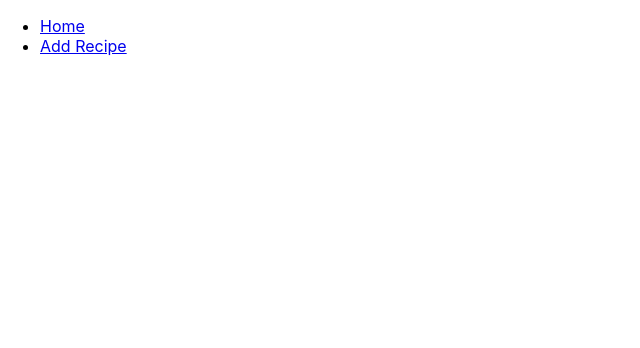
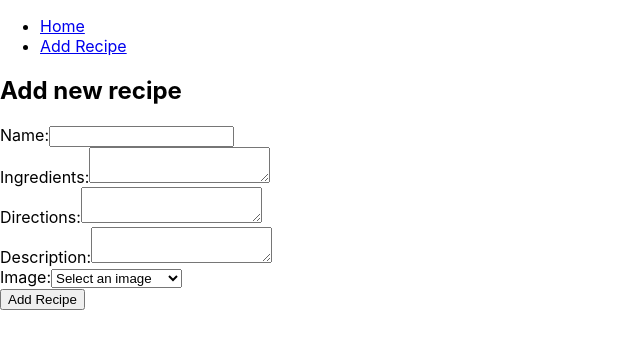
Before and after one commit to RubenCulebro/Assignment_1_Recipes, a React (Create React App) app: page /add in a window 1280 px wide. Before the commit this address had no page. Shown: the top 348 px of the page, without its empty margins (0-640 px from the left). Built offline with nearby package versions, Linux system fonts and the light colour scheme.

Commit message:
Create form user interface and set up form submission handling

```diff
--- a/src/AddRecipe.js
+++ b/src/AddRecipe.js
@@ -1,4 +1,5 @@
 import React, { useState } from 'react';
+import { useNavigate } from 'react-router-dom';
 
 function AddRecipe({ onAdd }) {
     const [name, setName] = useState("");
@@ -7,11 +8,57 @@ function AddRecipe({ onAdd }) {
     const [description, setDescription] = useState("");
     const [image, setImage] = useState("");
 
-  return (
-    <div>
-      {/* Form for adding a new recipe will be rendered here */}
-    </div>
-  );
+    const navigate = useNavigate();
+
+    const handleSubmit = (e) => {
+        e.preventDefault();
+
+        const newRecipe = {
+            name,
+            ingredients,
+            directions,
+            description,
+            image
+        };
+
+        onAdd(newRecipe);
+        navigate('/');
+    };
+
+    return (
+        <div>
+            <h2>Add new recipe</h2>
+            <form onSubmit={handleSubmit}>
+            <div>
+                <label>Name:</label>
+                <input type="text" value={name} onChange={(e) => setName(e.target.value)} required />
+            </div>
+            <div>
+                <label>Ingredients:</label>
+                <textarea value={ingredients} onChange={(e) => setIngredients(e.target.value)} required />
+            </div>
+            <div>
+                <label>Directions:</label>
+                <textarea value={directions} onChange={(e) => setDirections(e.target.value)} required />
+            </div>
+            <div>
+                <label>Description:</label>
+                <textarea value={description} onChange={(e) => setDescription(e.target.value)} required />
+            </div>
+            <div>
+                <label>Image:</label>
+                <select value={image} onChange={(e) => setImage(e.target.value)} required>
+                <option value="">Select an image</option>
+                <option value="images/banana_pancakes.jpg">Banana Pancakes</option>
+                <option value="images/grilled_cheese.jpg">Grilled Cheese</option>
+                </select>
+            </div>
+            <div>
+                <button type="submit">Add Recipe</button>
+            </div>
+            </form>
+        </div>
+    );
 }
 
 export default AddRecipe;
--- a/src/App.js
+++ b/src/App.js
@@ -1,6 +1,7 @@
 import React, { useState, useEffect } from 'react';
 import { BrowserRouter as Router, Routes, Route, Link } from 'react-router-dom';
 import RecipeList from './RecipeList';
+import AddRecipe from './AddRecipe';
 
 function App() {
   const [recipes, setRecipes] = useState([]);
@@ -11,6 +12,10 @@ function App() {
       .then((data) => setRecipes(data))
       .catch((error) => console.error("Error fetching recipes:", error));
   }, []);
+
+  const addRecipe = (newRecipe) => {
+    setRecipes([...recipes, newRecipe]);
+  };
 
   const removeRecipe = (recipeName) => {
     setRecipes(recipes.filter(recipe => recipe.name !== recipeName));
@@ -27,7 +32,7 @@ function App() {
         </nav>
         <Routes>
           <Route path="/" element={<RecipeList recipes={recipes} onRemove={removeRecipe} />} />
-          {/* AddRecipe route */}
+          <Route path="/add" element={<AddRecipe onAdd={addRecipe} />} />
         </Routes>
       </div>
     </Router>
```
